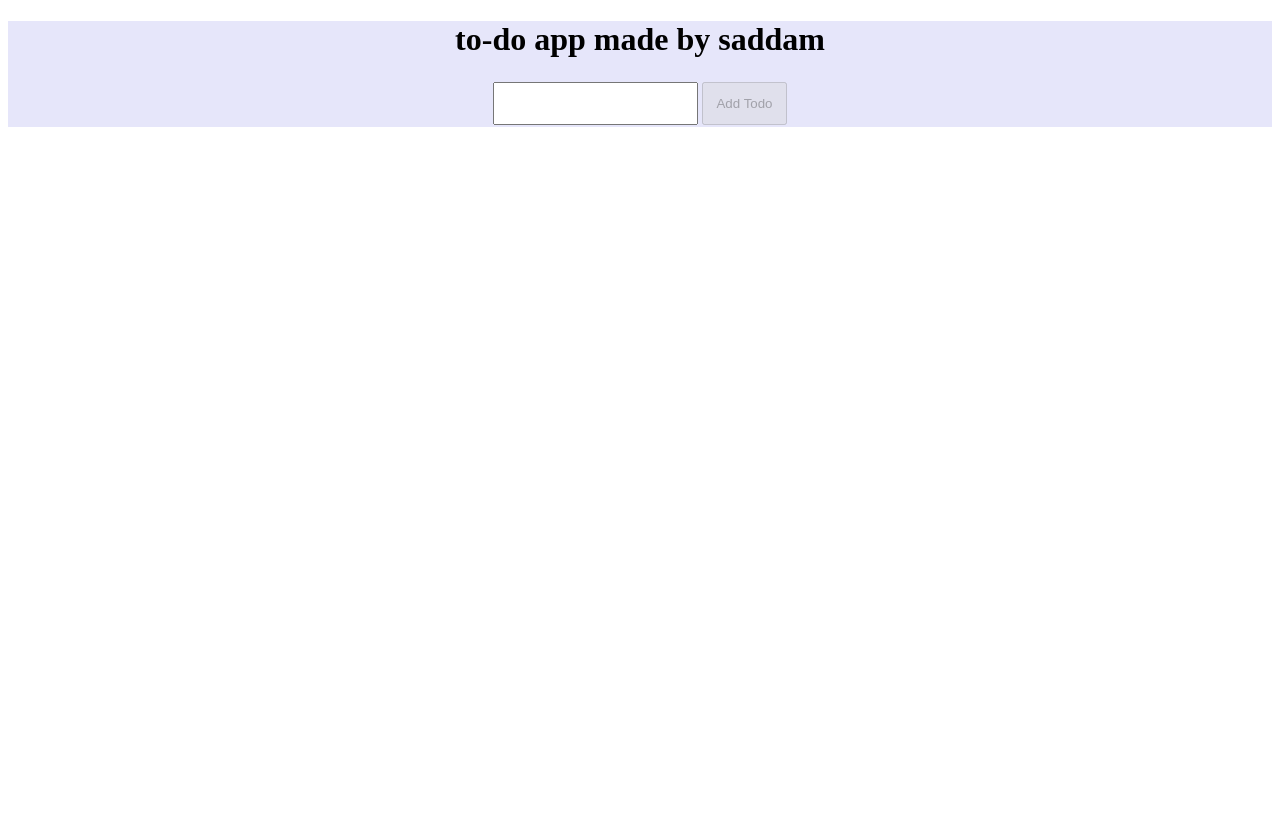
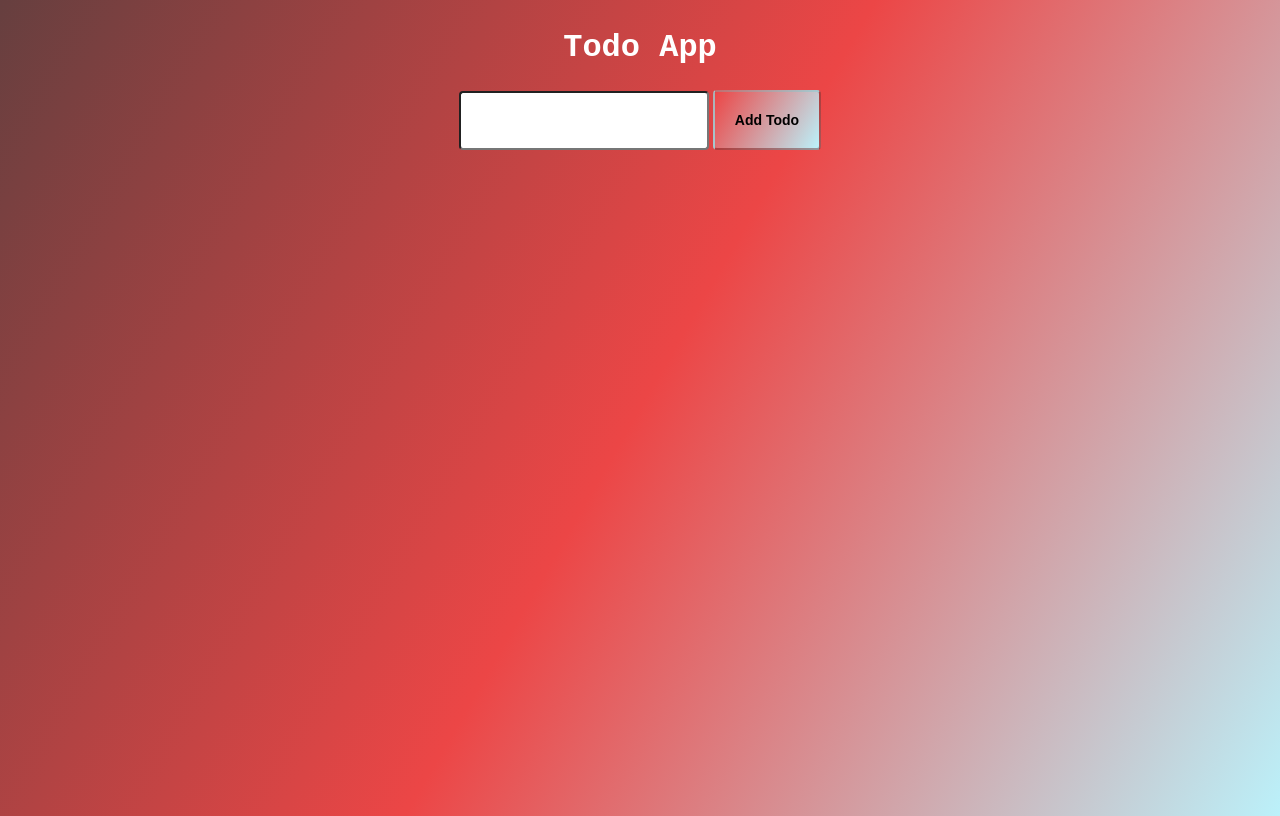
Before and after one commit to saddamarbaa/todo-list-app-react, a React (Create React App) app: page / in a window 1280 px wide. Built offline with nearby package versions, Linux system fonts and the light colour scheme.

Commit message:
ADD: Delete Functionality

```diff
--- a/src/App.css
+++ b/src/App.css
@@ -1,4 +1,29 @@
+body {
+  background-image: linear-gradient(120deg, #663f3f, #ec4646, #bbf1fa);
+  color: white;
+  font-family: "Courier New", Courier, monospace;
+  min-height: 100vh;
+}
+
 .App {
-  background: lavender;
-  text-align: center;
+  display: flex;
+  display: flex;
+  flex-direction: column;
+  align-items: center;
 }
+
+.add {
+  font-weight: bold;
+  color: black;
+  font-size: 14px;
+  background-image: linear-gradient(120deg, #ec4646, #bbf1fa);
+}
+
+.add:hover {
+  background: #ec4646;
+  color: white;
+}
+
+.input {
+  padding-left: 49px;
+}
--- a/src/App.js
+++ b/src/App.js
@@ -2,49 +2,53 @@ import React, { useState } from "react";
 import Todo from "./components/Todo";
 import "./App.css";
 
-// App component(parent component)
-
 const App = () => {
   // we need a list of todo's
-  // useState
+  // useState(short time memory)
   const [todos, setTodos] = useState([]);
   const [input, setInput] = useState("");
 
   const addTodo = (e) => {
     // dont refresh the webside on click.
     e.preventDefault();
-    // console.log(e);
-    // console.log("BOOM > ", input);
 
     // add Whatever in the input filed to the todos array
     setTodos([...todos, input]);
 
     // clear the input filed
     setInput("");
-
-    // console.log([...todos, input]);
   };
 
-  const name = "saddam";
+  const deleteTodo = (indexToDelete) => {
+    let newTodos = todos.filter((todo, index) => {
+      return indexToDelete !== index;
+    });
+    setTodos(newTodos);
+  };
+
   return (
     <div className="App">
-      <h1>to-do app made by {name}</h1>
-
+      <h1>Todo App</h1>
       <form>
         <input
+          className="input"
           value={input}
           onChange={(e) => setInput(e.target.value)}
           type="text"
         />
 
         {/* make the button disabled if the input is Empty */}
-        <button disabled={!input} type="submit" onClick={addTodo}>
+        <button
+          className="add"
+          disabled={!input}
+          type="submit"
+          onClick={addTodo}
+        >
           Add Todo
         </button>
       </form>
-
-      {todos.map((todo) => (
-        <Todo title={todo} />
+      {todos.map((todo, index) => (
+        <Todo title={todo} index={index} deleteTodo={deleteTodo} />
       ))}
     </div>
   );
--- a/src/components/Todo.css
+++ b/src/components/Todo.css
@@ -1,13 +1,34 @@
 .todo {
-  border: 1px solid red;
-  padding: 12px;
-  margin: 10px;
-  width: 70%;
+  display: flex;
+  border: 1px solid;
+  margin: 7px;
+  width: 350px;
   margin: 15px auto;
+  text-align: left;
+  background: white;
+  color: black;
+  justify-content: space-between;
+  border: 2px solid red;
+  padding-left: 2px;
 }
 
 input,
 button {
-  padding: 12px;
   margin: 2px;
+  border-radius: 4px;
+  text-align: left;
+  padding: 20px;
+  transition: all 0.3s ease;
 }
+
+.delete {
+  font-weight: bold;
+  color: black;
+  font-size: 14px;
+  background-image: linear-gradient(120deg, #ec4646, #bbf1fa);
+}
+
+.delete:hover {
+  background: #ec4646;
+  color: white;
+}
--- a/src/components/Todo.js
+++ b/src/components/Todo.js
@@ -1,12 +1,13 @@
 import React from "react";
 import "./Todo.css";
 
-// Todo component(child component)
-
-const Todo = ({ title }) => {
+const Todo = ({ title, index, deleteTodo }) => {
   return (
     <div className="todo">
       <h2>{title}</h2>
+      <button className="delete" onClick={deleteTodo.bind(this, index)}>
+        Delete Todo
+      </button>
     </div>
   );
 };
```
Also changed, not shown: 1 other file (tests, documents, lock files or other folders).
